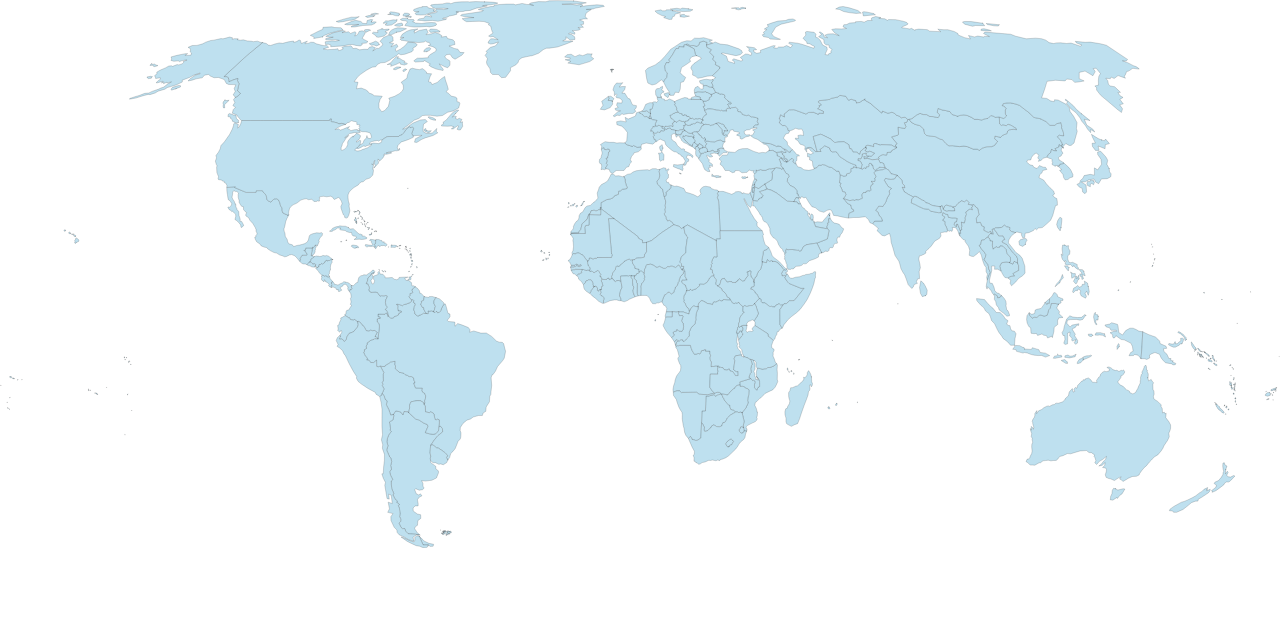
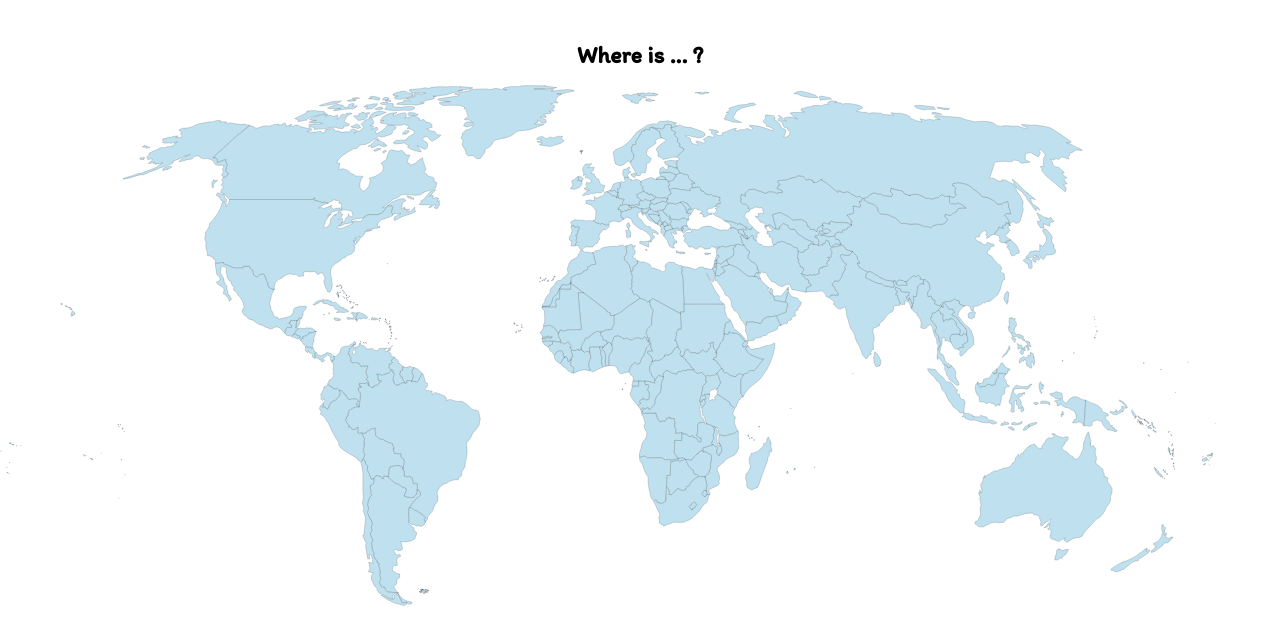
Before and after one commit to ornao/pp2main, a plain HTML site: page game.html in a window 1280 px wide. Drawn offline with Linux system fonts and the light colour scheme.

Commit message:
add question on top of map and center map

```diff
--- a/assets/css/style.css
+++ b/assets/css/style.css
@@ -17,7 +17,7 @@ body {
     align-items: center;
     justify-content: center;
     height: 50rem;
-    background-color: #749DB1;
+    background-color: #BEE0EF;
  }
 
 .container h1 {
@@ -51,6 +51,12 @@ body {
 }
 
 /* game page styling */
+
+#question {
+    text-align: center;
+    margin-top: 2.5rem;
+    margin-bottom: 1rem;
+}
 /* map */
 
 svg path {
@@ -64,3 +70,9 @@ svg path:hover {
     transition: 0.6s;
     cursor: pointer;
 }
+
+#mapdiv {
+    width: 100%;
+    margin: auto;
+    padding-right: 5%;
+}
--- a/game.html
+++ b/game.html
@@ -10,6 +10,8 @@
 </head>
 <body>
     <section>
+        <h2 id="question"> Where is ... ?</h2>
+        <div id="mapdiv">
         <?xml version="1.0"?>
         <!--
         *************Map created by Simplemaps.com********************
@@ -981,7 +983,7 @@
          <circle cx="1798.2" cy="719.3" id="2">
          </circle>
         </svg>
-
+    </div>
     </section>
 
 <!-- game js link -->
```
Also changed, not shown: assets/js/index.js (line endings or trailing spaces).
